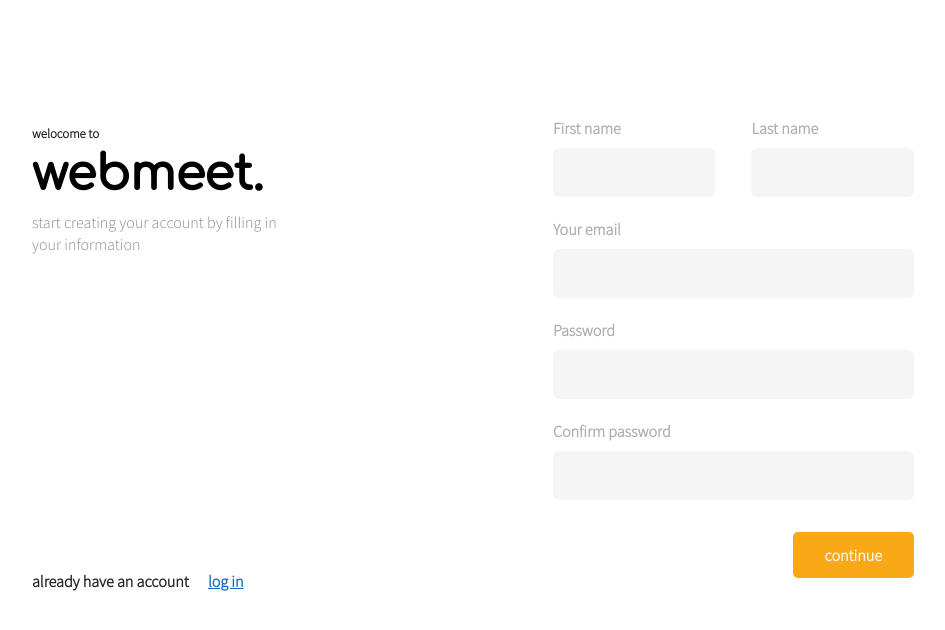
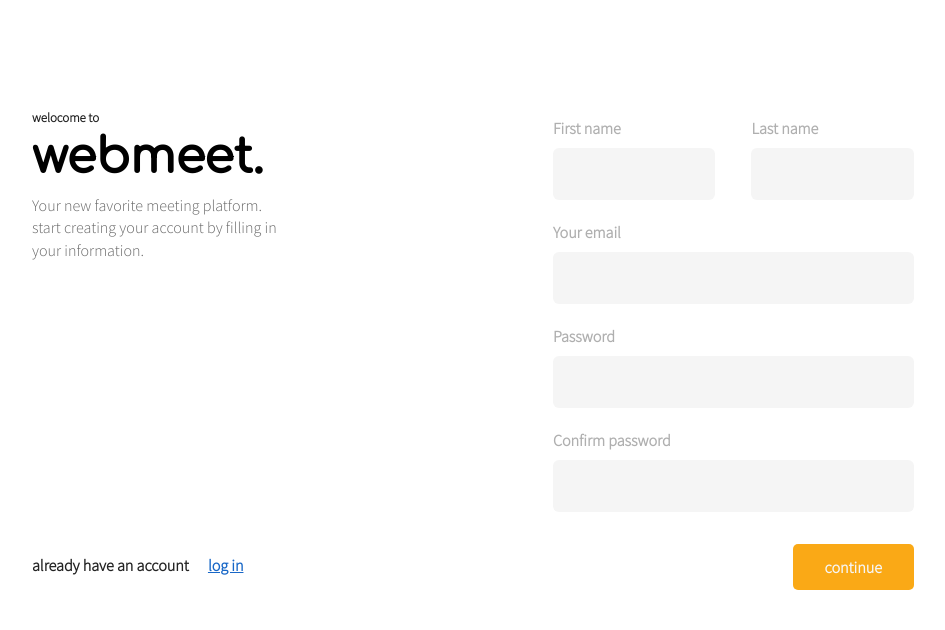
Before and after one commit to jensengbg-ali-suliman/webmeet, a Vue app: page / in a window 1280 px wide. Shown: the top 630 px of the page, without its empty margins (96-1041 px from the left). Built offline with nearby package versions, Linux system fonts and the light colour scheme; no server answers.

Commit message:
Update Signup.vue

```diff
--- a/src/views/Signup.vue
+++ b/src/views/Signup.vue
@@ -4,7 +4,10 @@
       <section class="textContainer">
         <p class="welcome">welocome to</p>
         <h1>webmeet.</h1>
-        <p>start creating your account by filling in your information</p>
+        <p>
+          Your new favorite meeting platform.
+          <br />start creating your account by filling in your information.
+        </p>
         <p class="link">
           already have an account
           <a href="/login">log in</a>
@@ -49,16 +52,70 @@ export default {
       user: {}
     };
   },
+  created() {
+    fetch("https://jsonbin.org/me/users", {
+      method: "GET",
+      headers: {
+        authorization: "token a9affd15-2f5d-4b80-8f19-531f96900ecf"
+      }
+    })
+      .then(res => res.json())
+      .then(data => console.log(data));
+  },
   methods: {
     sendUserInfo: function() {
-      let userToSend = {
-        firstName: this.firstName,
-        lastName: this.lastName,
-        email: this.email,
-        password: this.password
-      };
+      if (this.password === this.passwordConfirmation) {
+        let ID = (
+          this.firstName +
+          this.lastName.charAt(0).toUpperCase() +
+          this.lastName.slice(1)
+        ).replace(/ /g, "");
+        let userToSend = {
+          firstName:
+            this.firstName.charAt(0).toUpperCase() + this.firstName.slice(1),
+          lastName:
+            this.lastName.charAt(0).toUpperCase() + this.lastName.slice(1),
+          userID: ID,
+          emailAdress: this.email,
+          password: this.password,
+          meetingsToAttend: [],
+          attendedMeetings: []
+        };
 
-      console.log(userToSend);
+        this.sendUserToDB(userToSend);
+
+        fetch("https://jsonbin.org/me/users", {
+          method: "PATCH",
+          headers: {
+            authorization: "token a9affd15-2f5d-4b80-8f19-531f96900ecf"
+          },
+          body: JSON.stringify(userToSend)
+        })
+          .then(res => res.json())
+          .then(data => console.log(data));
+      } else {
+        console.log("Make sure the two passwords you entered match");
+      }
+    },
+    sendUserToDB: async function(data) {
+      // console.log(data);
+      // let url = "https://api.jsonbin.io/b/5f71afbc65b18913fc552bd6/5";
+      // let API_KEY =
+      //   "$2b$10$JU3Aru2zmVBe81YgmOpOdeGXs2o1wG8/zScHJo64GAltQ44l5k/qG";
+      // console.log(JSON.stringify(data));
+
+      // let res = await fetch(url, {
+      //   method: "GET",
+      //   headers: {
+      //     "secret-key": API_KEY,
+      //     "content-type": "application/json"
+      //   }
+      // });
+
+      // let result = await res.json();
+      // await console.log(result);
+
+      console.log(data);
     }
   }
 };
@@ -71,11 +128,14 @@ export default {
   align-items: center;
 }
 .wrapper {
+  width: 100%;
+  height: 100vh;
   .content {
     padding: 6rem 8rem 0rem 8rem;
     width: 100%;
+    height: 100%;
     @include flex();
-    justify-content: flex-start;
+    align-items: flex-start;
 
     section {
       width: 50%;
@@ -89,11 +149,10 @@ export default {
       h1 {
         font-family: "Comfortaa", cursive;
         font-size: 3rem;
-        margin-bottom: 0rem;
         margin-top: 0.2rem;
       }
       p {
-        color: #888;
+        color: #666;
         margin-top: 0.6rem;
         width: 36ch;
         line-height: 1.4rem;
@@ -168,6 +227,8 @@ export default {
         background: #f5f5f5;
         border-radius: 6px;
         color: #222;
+        font-size: 1rem;
+        font-weight: bold;
       }
 
       button {
```
